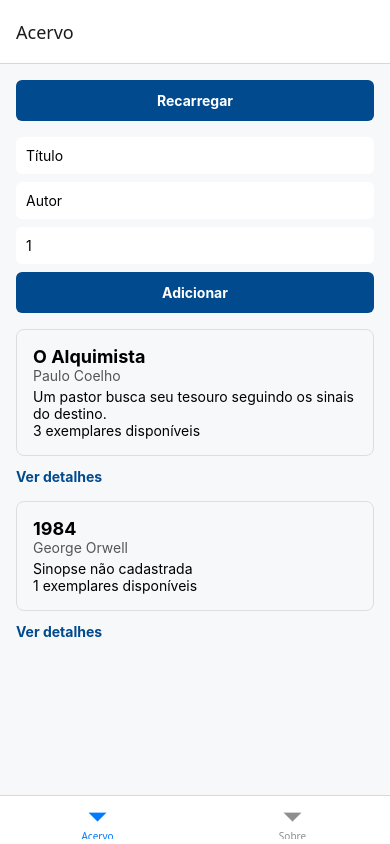
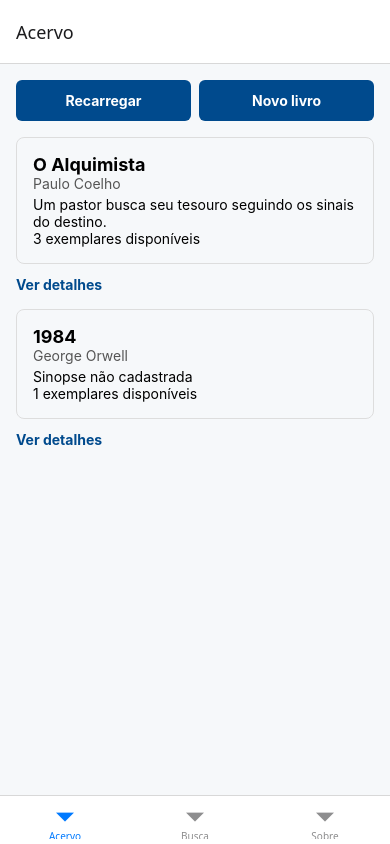
Before and after one commit to samuelrenildo/uc8-projeto-mobile, a React Native app: screen /Acervo in a window 390 px wide. Built offline with nearby package versions, Linux system fonts and the light colour scheme.

Commit message:
feat: tela do acervo com navegacao para novo livro, abas completas

```diff
--- a/App.tsx
+++ b/App.tsx
@@ -2,6 +2,7 @@ import { NavigationContainer } from '@react-navigation/native';
 import { createBottomTabNavigator } from '@react-navigation/bottom-tabs';
 import { PilhaAcervo } from './src/navegacao/PilhaAcervo';
 import type { RotasDasAbas } from './src/navegacao/tipos';
+import { TelaBusca } from './src/telas/TelaBusca';
 import { TelaSobre } from './src/telas/TelaSobre';
 
 const Abas = createBottomTabNavigator<RotasDasAbas>();
@@ -11,6 +12,7 @@ export default function App() {
     <NavigationContainer>
       <Abas.Navigator>
         <Abas.Screen name="AbaAcervo" component={PilhaAcervo} options={{ title: 'Acervo', headerShown: false }} />
+        <Abas.Screen name="AbaBusca" component={TelaBusca} options={{ title: 'Busca' }} />
         <Abas.Screen name="AbaSobre" component={TelaSobre} options={{ title: 'Sobre' }} />
       </Abas.Navigator>
     </NavigationContainer>
--- a/src/navegacao/PilhaAcervo.tsx
+++ b/src/navegacao/PilhaAcervo.tsx
@@ -1,6 +1,7 @@
 import { createNativeStackNavigator } from '@react-navigation/native-stack';
 import { TelaAcervo } from '../telas/TelaAcervo';
 import { TelaDetalheLivro } from '../telas/TelaDetalheLivro';
+import { TelaNovoLivro } from '../telas/TelaNovoLivro';
 import type { RotasDaPilha } from './tipos';
 
 const Pilha = createNativeStackNavigator<RotasDaPilha>();
@@ -10,6 +11,7 @@ export function PilhaAcervo() {
     <Pilha.Navigator>
       <Pilha.Screen name="Acervo" component={TelaAcervo} />
       <Pilha.Screen name="DetalheLivro" component={TelaDetalheLivro} options={{ title: 'Detalhe do livro' }} />
+      <Pilha.Screen name="NovoLivro" component={TelaNovoLivro} options={{ title: 'Novo livro' }} />
     </Pilha.Navigator>
   );
 }
--- a/src/telas/TelaAcervo.tsx
+++ b/src/telas/TelaAcervo.tsx
@@ -1,10 +1,10 @@
-import { useEffect, useState } from 'react';
+import { useCallback, useState } from 'react';
 import { ActivityIndicator, FlatList, Pressable, StyleSheet, Text, View } from 'react-native';
+import { useFocusEffect } from '@react-navigation/native';
 import type { NativeStackScreenProps } from '@react-navigation/native-stack';
 import { CartaoLivro } from '../componentes/CartaoLivro';
-import { FormularioLivro, type DadosLivro } from '../componentes/FormularioLivro';
 import type { RotasDaPilha } from '../navegacao/tipos';
-import { carregarLivros, adicionarLivro } from '../servicos/acervo';
+import { carregarLivros } from '../servicos/acervo';
 import type { Livro } from '../types/entidades';
 
 type TelaAcervoProps = NativeStackScreenProps<RotasDaPilha, 'Acervo'>;
@@ -14,7 +14,8 @@ export function TelaAcervo({ navigation }: TelaAcervoProps) {
   const [carregando, setCarregando] = useState(true);
   const [tentativa, setTentativa] = useState(0);
 
-  useEffect(() => {
+  useFocusEffect(
+    useCallback(() => {
       let cancelado = false;
       setCarregando(true);
       carregarLivros().then((resultado) => {
@@ -27,27 +28,25 @@ export function TelaAcervo({ navigation }: TelaAcervoProps) {
       return () => {
         cancelado = true;
       };
-  }, [tentativa]);
-
-  function adicionar(dados: DadosLivro) {
-    const proximoId = livros.reduce((maior, atual) => Math.max(maior, atual.id), 0) + 1;
-    const novo: Livro = { id: proximoId, ...dados };
-    setLivros([novo, ...livros]);
-  }
+    }, [tentativa]),
+  );
 
   return (
     <View style={estilos.tela}>
+      <View style={estilos.linhaBotoes}>
         <Pressable style={estilos.botao} onPress={() => setTentativa(tentativa + 1)}>
           <Text style={estilos.textoBotao}>Recarregar</Text>
         </Pressable>
+        <Pressable style={estilos.botao} onPress={() => navigation.navigate('NovoLivro')}>
+          <Text style={estilos.textoBotao}>Novo livro</Text>
+        </Pressable>
+      </View>
       {carregando ? (
         <View style={estilos.centro}>
           <ActivityIndicator size="large" />
           <Text>Carregando o acervo...</Text>
         </View>
       ) : (
-        <>
-          <FormularioLivro aoAdicionar={adicionar} />
         <FlatList
           data={livros}
           keyExtractor={(livro) => String(livro.id)}
@@ -61,7 +60,6 @@ export function TelaAcervo({ navigation }: TelaAcervoProps) {
           )}
           ListEmptyComponent={<Text>Nenhum livro no acervo.</Text>}
         />
-        </>
       )}
     </View>
   );
@@ -70,7 +68,8 @@ export function TelaAcervo({ navigation }: TelaAcervoProps) {
 const estilos = StyleSheet.create({
   tela: { flex: 1, backgroundColor: '#F6F8FA', padding: 16 },
   centro: { flex: 1, alignItems: 'center', justifyContent: 'center' },
-  botao: { backgroundColor: '#004A8D', borderRadius: 6, padding: 12, alignItems: 'center', marginBottom: 16 },
+  linhaBotoes: { flexDirection: 'row', gap: 8, marginBottom: 16 },
+  botao: { flex: 1, backgroundColor: '#004A8D', borderRadius: 6, padding: 12, alignItems: 'center' },
   textoBotao: { color: '#fff', fontWeight: 'bold' },
   detalhes: { color: '#004A8D', fontWeight: 'bold', marginBottom: 16 },
 });
```
Also changed, not shown: 1 other file (tests, documents, lock files or other folders). Lines whose indentation alone changed are shown as unchanged.
